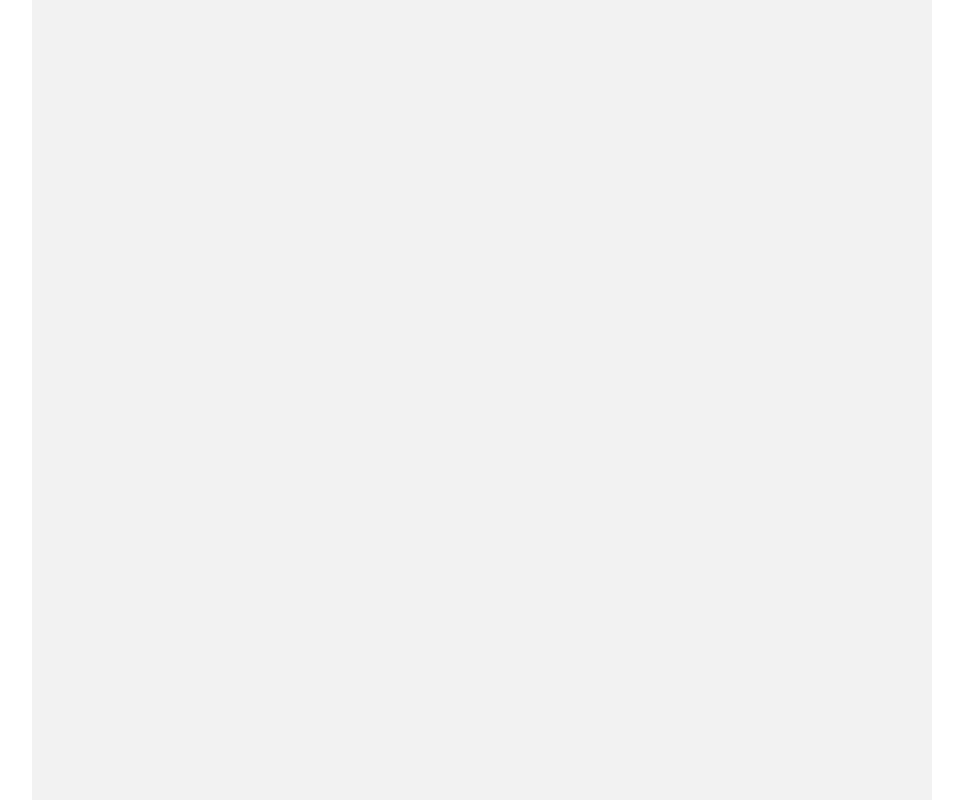
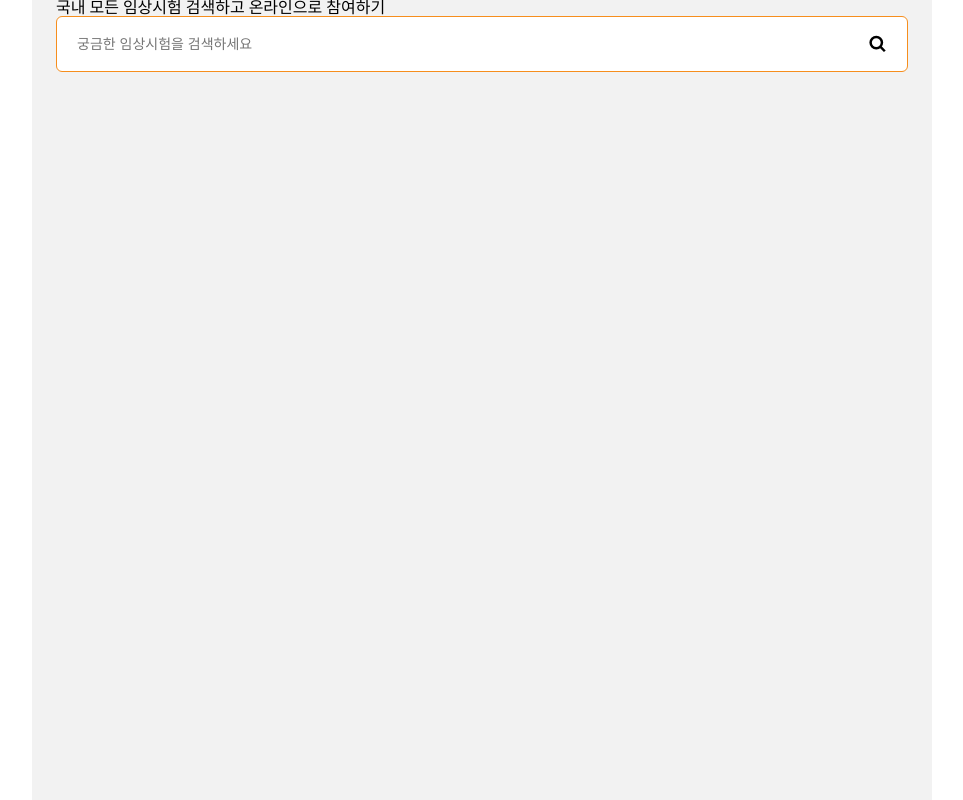
Before and after one commit to ChoByungHyun/clinical-trial-search, a React (Create React App) app: page / in a window 1280 px wide. Shown: the whole page, without its empty margins (158-1121 px from the left). Built offline with nearby package versions, Linux system fonts and the light colour scheme; a web font is replaced by a local one.

Commit message:
✨ Feat: 제목, 검색바 UI구현

```diff
--- a/public/index.html
+++ b/public/index.html
@@ -10,8 +10,6 @@
       content="Web site created using create-react-app"
     />
 
-    <link rel="manifest" href="%PUBLIC_URL%/manifest.json" />
-
     <title>React App</title>
   </head>
   <body>
--- /dev/null
+++ b/src/components/common/Title.tsx
@@ -0,0 +1,8 @@
+import { TITLE } from "constants/searchConst";
+import React from "react";
+
+const Title = () => {
+  return <div>{TITLE}</div>;
+};
+
+export default Title;
--- /dev/null
+++ b/src/components/domain/SearchInput.tsx
@@ -0,0 +1,83 @@
+import React, { useState } from "react";
+import styled from "styled-components";
+import SearchIcon from "assets/search-icon.svg";
+import SearchIcon_Fill from "assets/search-fill-icon.svg";
+
+const SearchInput = () => {
+  const [searchValue, setSearchValue] = useState("");
+  const [isFocused, setIsFocused] = useState(false);
+  function handleInputFocus() {
+    setIsFocused(true);
+  }
+
+  function handleInputBlur() {
+    setIsFocused(false);
+  }
+  function handleInputChange(event: React.ChangeEvent<HTMLInputElement>) {
+    setSearchValue(event.target.value);
+  }
+  function handleKeyDown(event: React.KeyboardEvent<HTMLInputElement>) {
+    if (event.key === "Enter") {
+      // handleSearchValueCheck();
+    }
+  }
+
+  return (
+    <SLayout $isFocused={isFocused}>
+      <SSearch
+        type="text"
+        placeholder="궁금한 임상시험을 검색하세요"
+        $isFocused={isFocused}
+        onFocus={handleInputFocus}
+        onBlur={handleInputBlur}
+        value={searchValue}
+        onChange={handleInputChange}
+        onKeyDown={handleKeyDown}
+        autoFocus
+      />
+      {isFocused ? (
+        <SSearchIcon src={SearchIcon_Fill} alt="검색아이콘" />
+      ) : (
+        <SSearchIcon src={SearchIcon} alt="검색아이콘" />
+      )}
+    </SLayout>
+  );
+};
+const SSearchIcon = styled.img`
+  position: absolute;
+  left: 95%;
+  bottom: 30%;
+  width: 24px;
+  cursor: pointer;
+`;
+
+const SLayout = styled.div<{ $isFocused: boolean }>`
+  display: flex;
+  width: 100%;
+  height: 56px;
+  position: relative;
+`;
+
+const SSearch = styled.input<{ $isFocused: boolean }>`
+  display: flex;
+  flex: 1;
+  width: 100%;
+  height: 100%;
+  margin: 0 auto;
+  font-size: 14px;
+  padding: 6px 20px;
+  padding-right: 35px;
+  box-sizing: border-box;
+  border: 1px solid ${(props) => (props.$isFocused ? "#F68E1D" : "#e6e6e6")};
+  border-radius: 6px;
+  outline: none;
+  transition: border-color 0.3s ease-in-out;
+  box-shadow: ${(props) =>
+    props.$isFocused
+      ? "0px 0px 0px 0px"
+      : "0px 4px 4px 0px rgba(0, 0, 0, 0.25)"};
+  color: #000;
+  position: relative;
+`;
+
+export default SearchInput;
--- /dev/null
+++ b/src/components/domain/SerachBar.tsx
@@ -0,0 +1,12 @@
+import React from "react";
+import SearchInput from "./SearchInput";
+
+const SerachBar = () => {
+  return (
+    <div>
+      <SearchInput></SearchInput>
+    </div>
+  );
+};
+
+export default SerachBar;
--- /dev/null
+++ b/src/constants/searchConst.ts
@@ -0,0 +1 @@
+export const TITLE = "국내 모든 임상시험 검색하고 온라인으로 참여하기";
--- a/src/index.tsx
+++ b/src/index.tsx
@@ -1,8 +1,9 @@
 import React from "react";
 import ReactDOM from "react-dom/client";
-import App from "./App";
+import { RouterProvider } from "react-router-dom";
+import router from "router/router";
 
 const root = ReactDOM.createRoot(
   document.getElementById("root") as HTMLElement
 );
-root.render(<App />);
+root.render(<RouterProvider router={router} />);
--- a/src/pages/SearchPage.tsx
+++ b/src/pages/SearchPage.tsx
@@ -1,7 +1,14 @@
+import Title from "components/common/Title";
+import SerachBar from "components/domain/SerachBar";
 import React from "react";
 
 const SearchPage = () => {
-  return <div></div>;
+  return (
+    <>
+      <Title />
+      <SerachBar />
+    </>
+  );
 };
 
 export default SearchPage;
```
Also changed, not shown: src/components/domain/RecommendSearch.tsx (added, +7 -0 lines), src/types/custom.d.ts (added, +14 -0 lines), public/manifest.json (deleted), src/assets/search-fill-icon.svg (added), src/assets/search-icon.svg (added).
